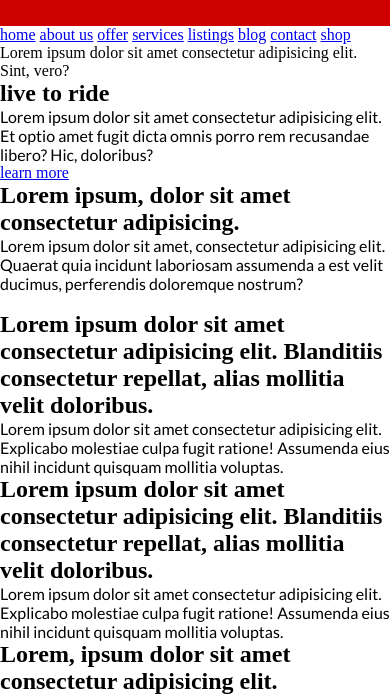
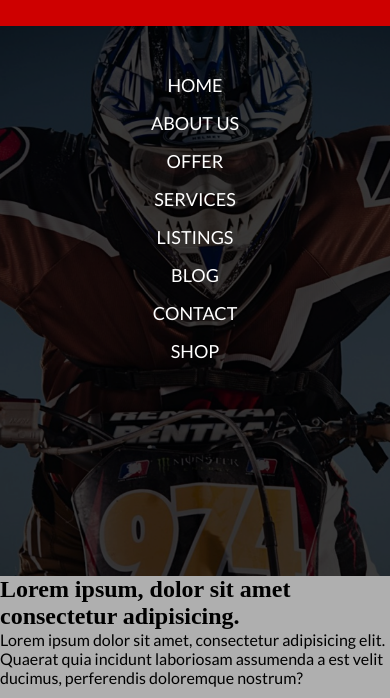
Before and after one commit to rejoan121615/bikers-club, a plain HTML site: page index.html in a window 390 px wide. Both pictures are taken after a click on the icon 351 px from the left and 90 px from the top of the page. Shown: the part 114-812 px from the top of the page. Drawn offline with Linux system fonts and the light colour scheme.

Commit message:
responsive navbar finished

```diff
--- a/index.html
+++ b/index.html
@@ -40,7 +40,7 @@
         <section id="main_section">
             <div class="container">
                 <!-- nav bar  -->
-                <nav>
+                <nav class="nav">
                     <div class="nav_wrapper">
                         <a href="#">home</a>
                         <a href="#">about us</a>
--- a/js/script.js
+++ b/js/script.js
@@ -4,6 +4,7 @@
 // responsive nav btn cross animation
 // ---------------------------------------
 const getNavBtn = document.querySelector(".menu_btn i");
+const getNav = document.querySelector('.container .nav');
 
 // add remove class
 const btnHandler = () => {
@@ -16,4 +17,13 @@ const btnHandler = () => {
     }
 };
 
-getNavBtn.addEventListener('click', btnHandler);
+
+
+getNavBtn.addEventListener('click', () => {
+    btnHandler();
+    getNav.classList.toggle('active');
+});
+
+
+
+// navbar handler
--- a/scss/_main.scss
+++ b/scss/_main.scss
@@ -0,0 +1,36 @@
+#main_section {
+    // variable
+    $n_font_s: 18;
+
+    background: transparent url("../img/main_bg.png") no-repeat center center;
+    background-size: cover;
+    height: 550px;
+    // container style
+    .container {
+        .nav {
+            width: 100%;
+            height: 0;
+            overflow: hidden;
+            background-color: #00000050;
+            transition: all 0.5s;
+            .nav_wrapper {
+                @include center;
+                display: flex;
+                flex-flow: column wrap;
+                justify-content: center;
+                padding-top: 40px;
+
+                a {
+                    @extend %text;
+                    font-size: $n_font_s;
+                    text-align: center;
+                    @include padX(8px);
+                }
+            }
+        }
+        .active {
+            width: 100%;
+            height: 100vh;
+        }
+    }
+}
--- a/scss/_varMixing.scss
+++ b/scss/_varMixing.scss
@@ -101,3 +101,12 @@ $xxl: "1920px";
     }
 
 }
+
+
+// text
+%text {
+    font-family: $para;
+    color: white;
+    text-transform: uppercase;
+    text-decoration: none;
+}
--- a/scss/style.scss
+++ b/scss/style.scss
@@ -1,6 +1,7 @@
 @import "varMixing";
 @import "fonts";
 @import "navbar";
+@import "main";
 
 * {
     margin: 0;
```
Also changed, not shown: css/style.css, img/main_bg.png (added), 1 other file.
